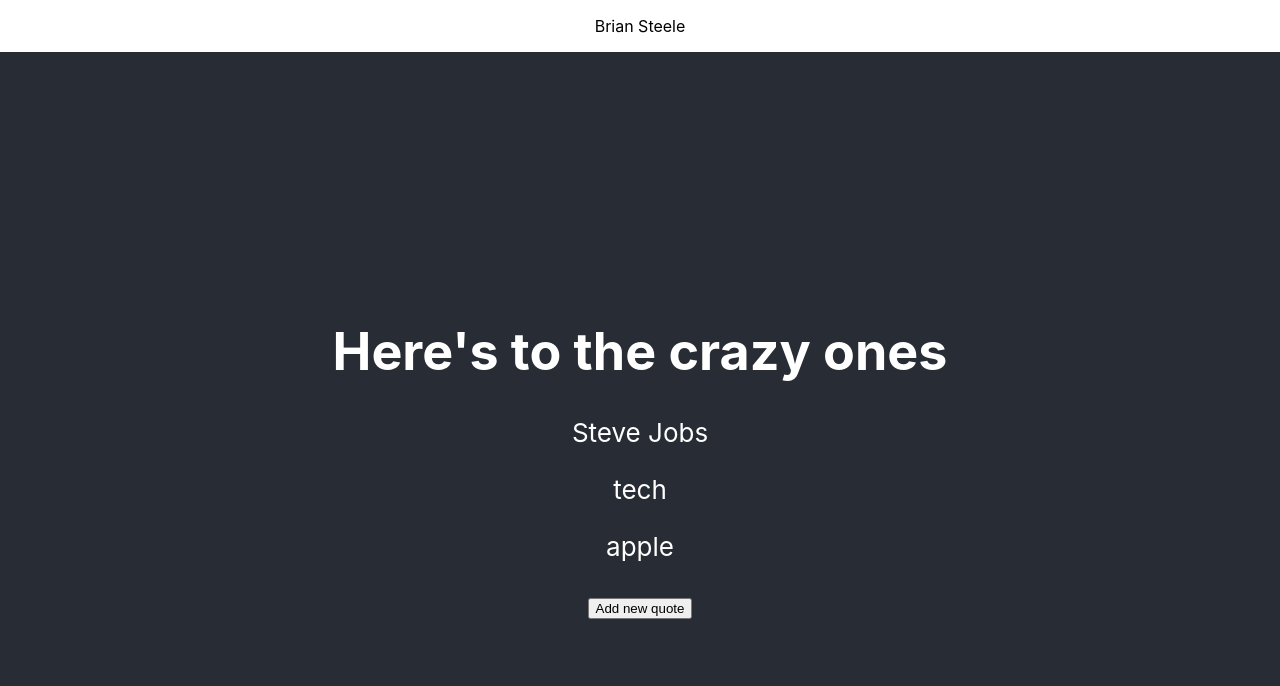
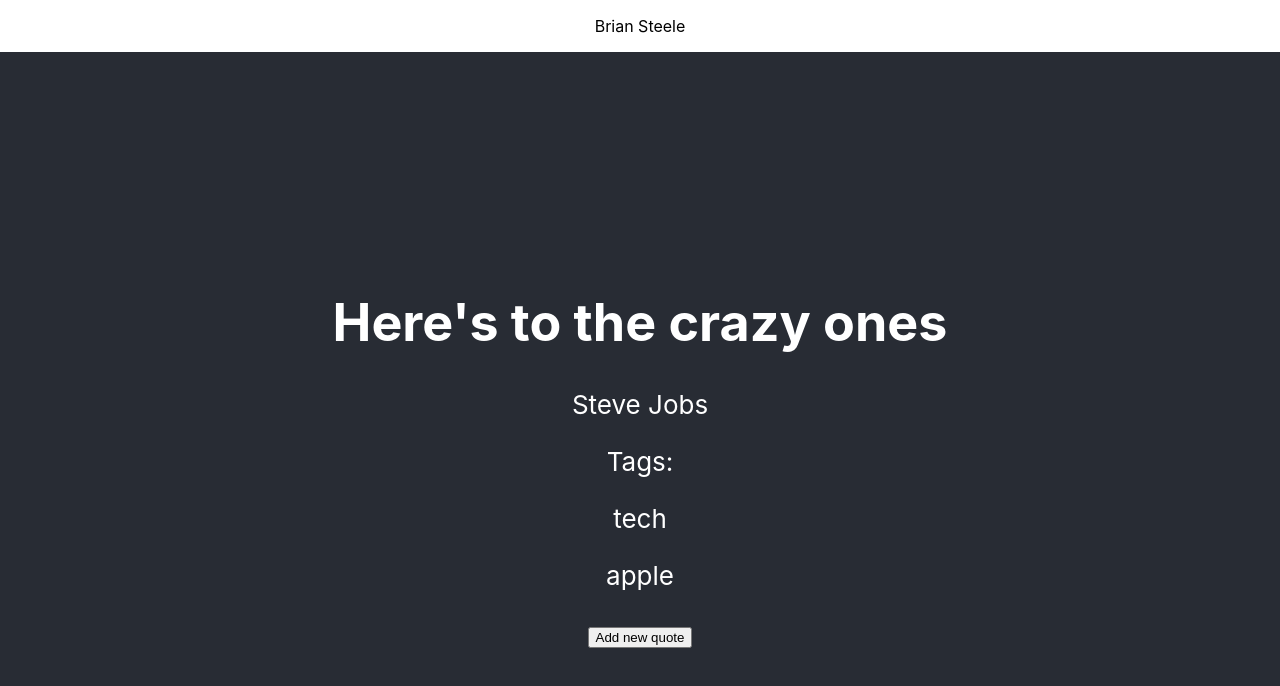
Before and after one commit to brsteele/quotes, a React (Create React App) app: page /quote-view in a window 1280 px wide. Shown: the top 686 px of the page. Built offline with nearby package versions, Linux system fonts and the light colour scheme.

Commit message:
Adding UI to support tags

```diff
--- a/src/components/Quote.tsx
+++ b/src/components/Quote.tsx
@@ -1,5 +1,6 @@
 import React, { FunctionComponent } from 'react';
 import { IQuote } from '../App';
+import Tags from './Tags';
 
 interface IProps {
   quote: IQuote;
@@ -10,11 +11,7 @@ const Quote: FunctionComponent<IProps> = ({ quote }) => {
     <>
       <h1>{quote.text}</h1>
       <p>{quote.by}</p>
-      {quote.tags
-        ? quote.tags.map((item, index) => {
-            return <p key={index}>{item}</p>;
-          })
-        : null}
+      {quote.tags ? <Tags tags={quote.tags} /> : null}
     </>
   );
 };
--- /dev/null
+++ b/src/components/Tags.tsx
@@ -0,0 +1,17 @@
+import React, { FunctionComponent } from 'react';
+
+interface IProps {
+  tags: string[];
+}
+
+const Tags: FunctionComponent<IProps> = ({ tags }) => {
+  return (
+    <>
+      <p>Tags:</p>{' '}
+      {tags.map((tag, index) => {
+        return <p key={index}>{tag}</p>;
+      })}
+    </>
+  );
+};
+export default Tags;
```
